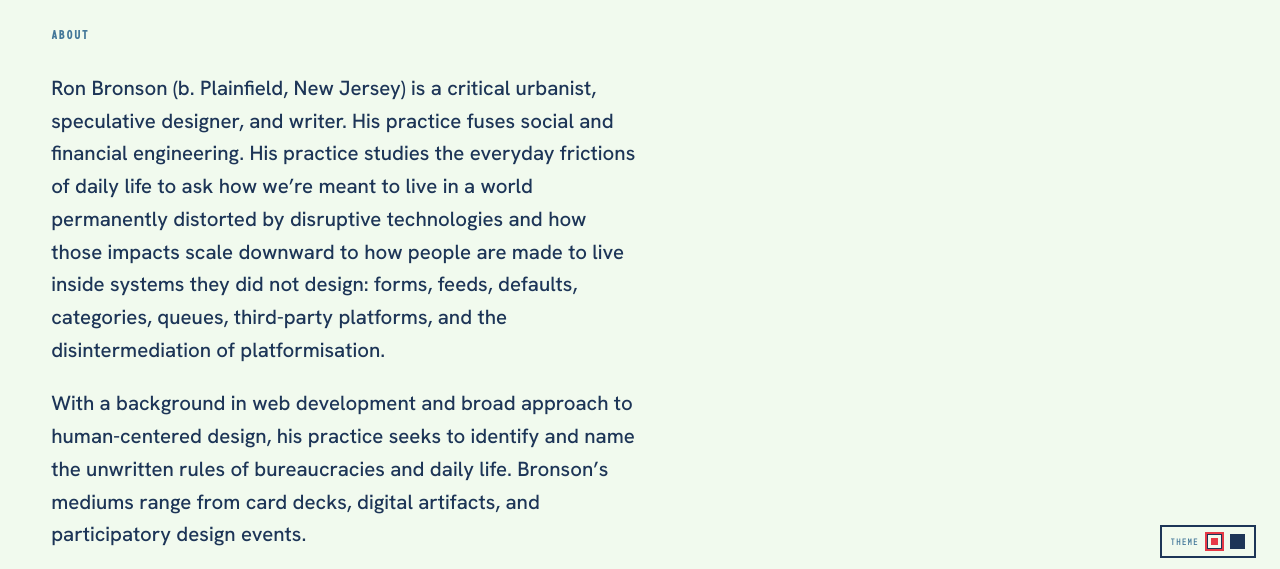
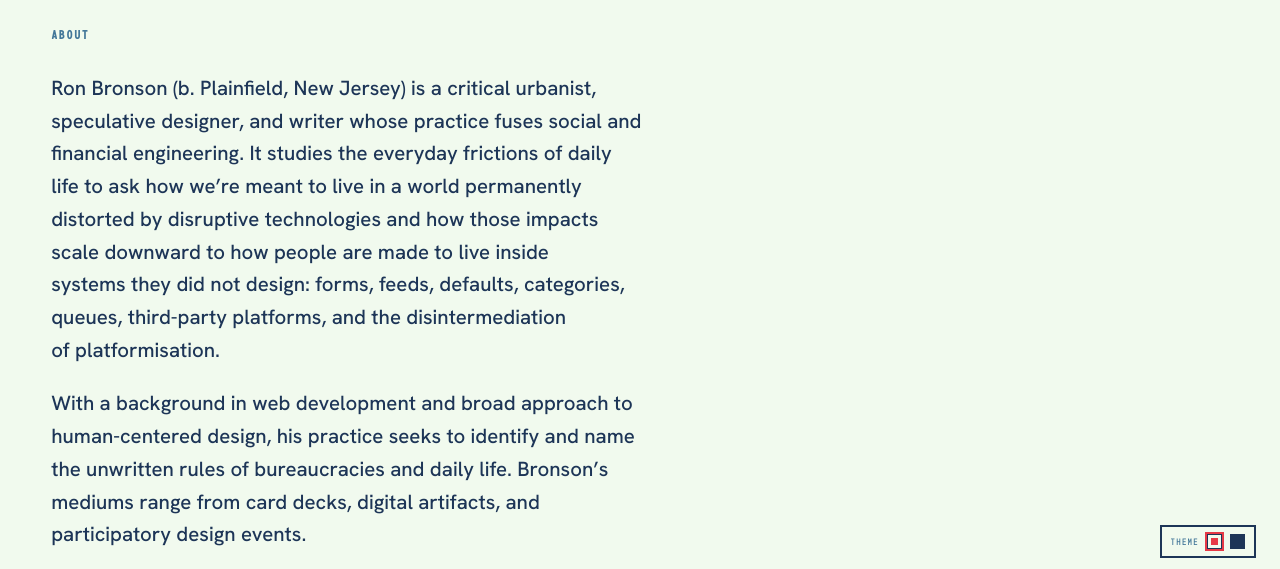
Before and after one commit to quarterback/dev-site, a plain HTML site: page about.html in a window 1280 px wide. Shown: the part 218-787 px from the top of the page. Drawn offline with Linux system fonts and the light colour scheme.

Commit message:
Smooth repeated "His practice" in About bio
Merge the two consecutive "His practice" sentences into one flowing
sentence, matching the Thinking Weapons About section.

```diff
--- a/about.html
+++ b/about.html
@@ -58,7 +58,7 @@
   <main>
     <h1 class="bio-head">About</h1>
     <div class="bio-body">
-      <p>Ron Bronson (b. Plainfield, New Jersey) is a critical urbanist, speculative designer, and writer. His practice fuses social and financial engineering. His practice studies the everyday frictions of daily life to ask how we&rsquo;re meant to live in a world permanently distorted by disruptive technologies and how those impacts scale downward to how people are made to live inside systems they did not design: forms, feeds, defaults, categories, queues, third-party platforms, and the disintermediation of platformisation.</p>
+      <p>Ron Bronson (b. Plainfield, New Jersey) is a critical urbanist, speculative designer, and writer whose practice fuses social and financial engineering. It studies the everyday frictions of daily life to ask how we&rsquo;re meant to live in a world permanently distorted by disruptive technologies and how those impacts scale downward to how people are made to live inside systems they did not design: forms, feeds, defaults, categories, queues, third-party platforms, and the disintermediation of platformisation.</p>
       <p>With a background in web development and broad approach to human-centered design, his practice seeks to identify and name the unwritten rules of bureaucracies and daily life. Bronson&rsquo;s mediums range from card decks, digital artifacts, and participatory design events.</p>
       <p>He is the author of <em>The Hidden Cost of Everything: Decentering the User Experience</em> (2021). He has spoken at design and tech events around the globe, including in Oslo, Barcelona, Cape Town, Toronto, and Vancouver, and lectured at universities including Indiana University, Portland State University, George Fox University, the Massachusetts College of Art and Design, and the Art Academy of Latvia.</p>
       <p>His speculative and participatory work includes <em>Pensulo</em> (2015), <em>Death to UX</em> (2022), <em>A Parliament of Neighbors</em> (2023), and <em>Manipulation Engineering</em> (2024). He is an Assistant Professor of Practice in Urban Technology at the University of Michigan&rsquo;s Taubman College of Architecture and Urban Planning.</p>
```
